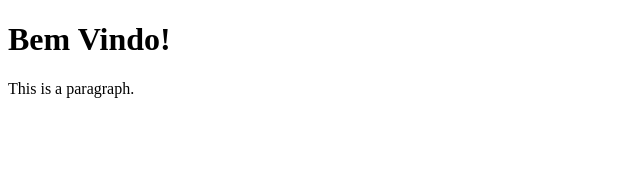
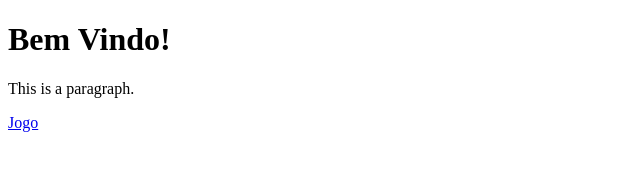
Before and after one commit to AlefDaviSilva/alefdavisilva.github.io, a plain HTML site: page index.html in a window 1280 px wide. Shown: the full height of the page, 0-640 px from the left. Drawn offline with Linux system fonts and the light colour scheme.

Commit message:
Update index.html

```diff
--- a/index.html
+++ b/index.html
@@ -6,6 +6,8 @@
 <body>
    <h1>Bem Vindo!</h1>
      <p>This is a paragraph.</p>
+      <a href="https://alefdavisilva.github.io/portalmatematico/">Jogo</a>
+
 
 </body>
 </html>
```
